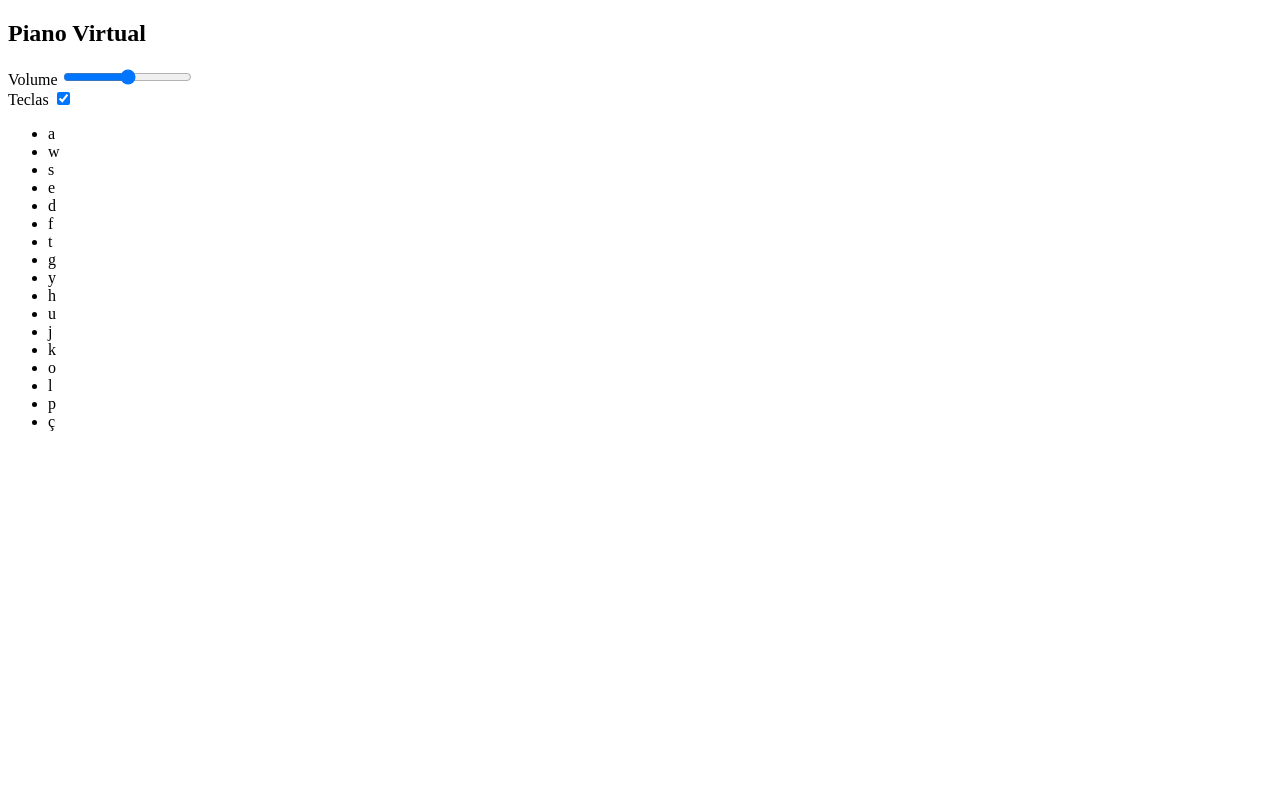
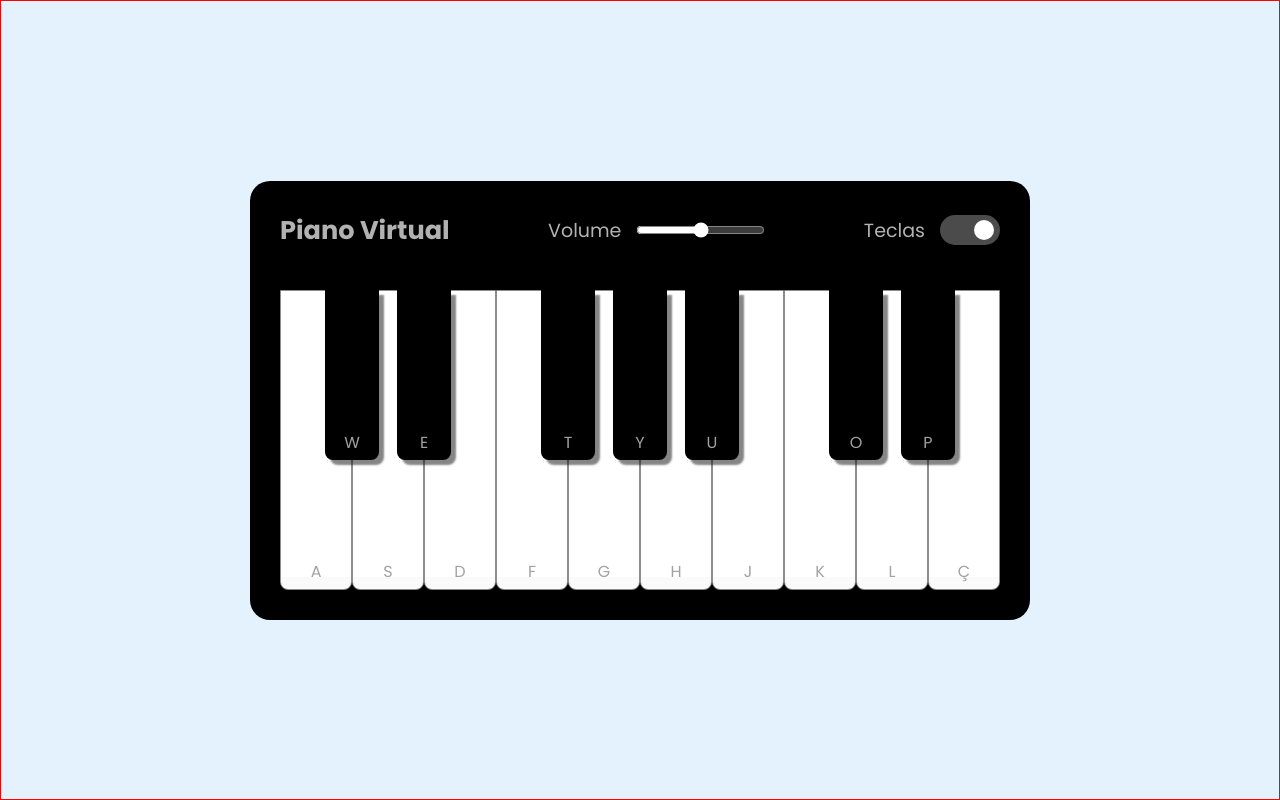
Before and after one commit to Luizfcs35/Simulator-Piano, a plain HTML site: page index.html in a window 1280 px wide. Drawn offline with Linux system fonts and the light colour scheme; the site is published under a folder, as on GitHub Pages, so addresses that start at the root find nothing.

Commit message:
add adjust in index.html

```diff
--- a/index.html
+++ b/index.html
@@ -5,8 +5,9 @@
     <meta name="viewport" content="width=device-width, initial-scale=1.0" />
     <title>Simulador Piano</title>
     <!-- Styles -->
-    <link rel="stylesheet" href="/src/css/main.css" />
-    <link rel="stylesheet" href="/src/css/reset.css" />
+    <link rel="stylesheet" href="src/css/main.css" />
+
+    <link rel="stylesheet" href="src/css/reset.css" />
     <!-- Fonts -->
     <link rel="preconnect" href="https://fonts.googleapis.com" />
     <link rel="preconnect" href="https://fonts.gstatic.com" crossorigin />
@@ -49,5 +50,5 @@
       </ul>
     </div>
   </body>
-  <script src="/src/js/engine.js" defer></script>
+  <script src="src/js/engine.js" defer></script>
 </html>
```
Also changed, not shown: 1 other file.
